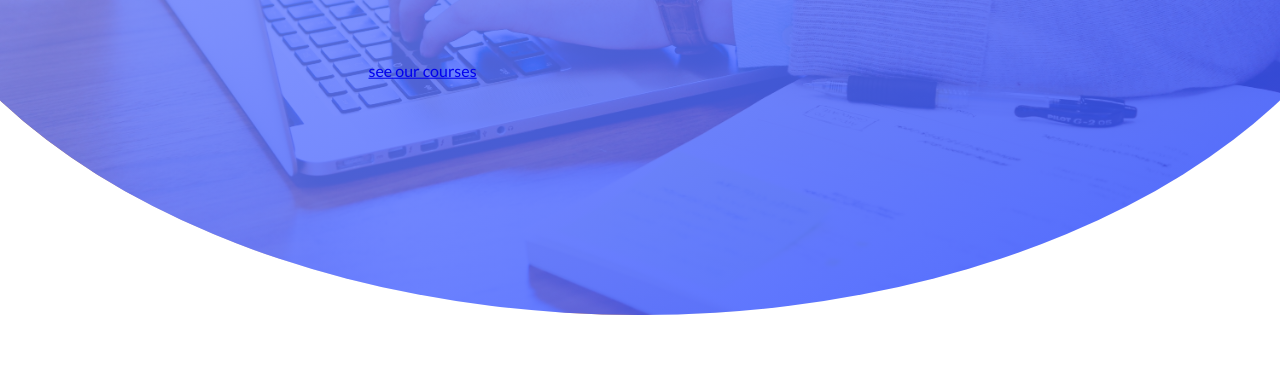
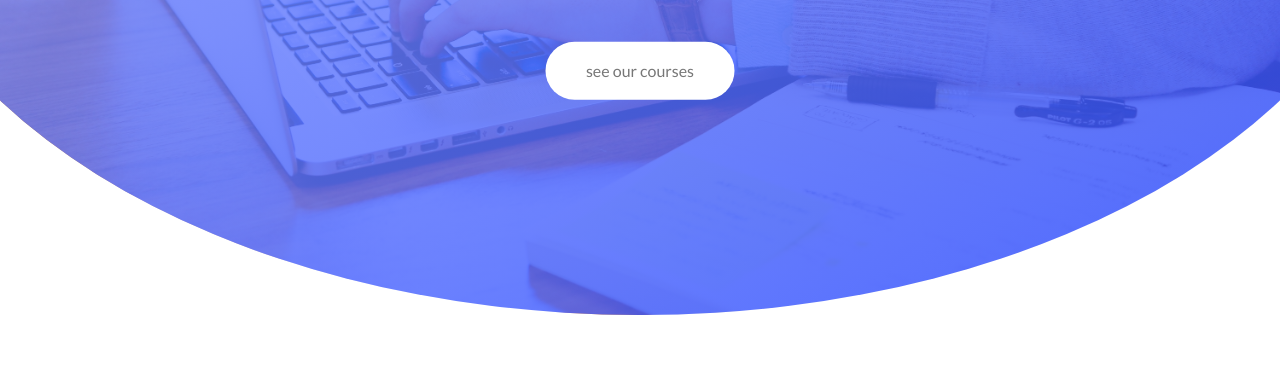
Before and after one commit to DangTrungdev113999/SELFTAUGHT, a plain HTML site: page index.html in a window 1280 px wide. Shown: the part 429-800 px from the top of the page. Drawn offline with Linux system fonts and the light colour scheme.

Commit message:
transform , box-shadow

```diff
--- a/css/style.css
+++ b/css/style.css
@@ -18,6 +18,7 @@ body {
   line-height: 1.7;
 }
 
+/* https://bennettfeely.com/clippy/ */
 header {
   background-image: linear-gradient(
       to right bottom,
@@ -47,6 +48,7 @@ header {
   top: 50%;
   left: 50%;
   transform: translate(-50%, -50%);
+  text-align: center;
 }
 
 .heading-primary {
@@ -68,3 +70,29 @@ header {
   font-weight: 700;
   letter-spacing: 18px;
 }
+
+.btn,
+.btn:link,
+.btn:visited {
+  text-decoration: uppercase;
+  text-decoration: none;
+  font-size: 16px;
+  padding: 15px 40px;
+  display: inline-block;
+  border-radius: 100px;
+}
+
+.btn:hover {
+  transform: translateY(-3px);
+  box-shadow: 0 5px 30px rgba(0, 0, 0, 0.2);
+}
+
+.btn:active {
+  transform: translateY(-1px);
+  box-shadow: 0 5px 10px rgba(0, 0, 0, 0.2);
+}
+
+.btn-white {
+  color: #777777;
+  background-color: #fff;
+}
```
